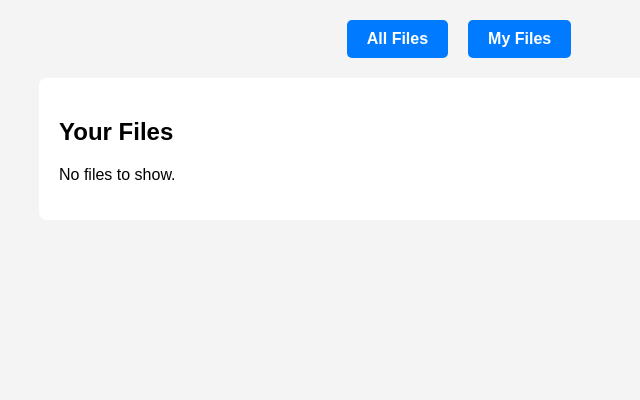
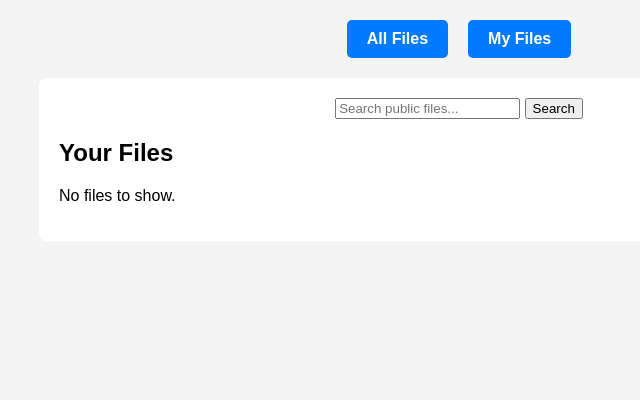
Before and after one commit to obolonua/fakedrive, a Flask app: page /my_files in a window 1280 px wide. Shown: the part 42-442 px from the top of the page, without its empty margins (181-821 px from the left). Run offline with Flask 3, Linux system fonts and the light colour scheme; the visitor is signed in with stand-in values (Sample User, id 1); data comes from the database, SQL or seed files in the repository; data that the repository does not hold is empty.

Commit message:
search option

```diff
--- a/app.py
+++ b/app.py
@@ -66,13 +66,25 @@
     if "username" not in session:
         return redirect("/login")
 
-    sql_files = """
-        SELECT files.id, files.filename, users.username
-        FROM files
-        JOIN users ON files.owner_id = users.id
-        WHERE files.public = 1
-    """
-    files = db.query(sql_files)
+    search_query = request.args.get("q", "").strip()
+
+    if search_query:
+        sql = """
+            SELECT files.id, files.filename, users.username
+            FROM files
+            JOIN users ON files.owner_id = users.id
+            WHERE files.public = 1 AND files.filename LIKE ?
+        """
+        files = db.query(sql, [f"%{search_query}%"])
+
+    else:
+        sql_files = """
+            SELECT files.id, files.filename, users.username
+            FROM files
+            JOIN users ON files.owner_id = users.id
+            WHERE files.public = 1
+        """
+        files = db.query(sql_files)
 
     return render_template("my_fakedrive.html", files=files, view="all")
 
--- a/templates/my_fakedrive.html
+++ b/templates/my_fakedrive.html
@@ -132,6 +132,10 @@
     </div>
 
     <div class="file-list">
+        <form method="GET" action="/my_fakedrive" style="text-align: center; margin-bottom: 20px;">
+            <input type="text" name="q" placeholder="Search public files..." value="{{ request.args.get('q', '') }}">
+            <button type="submit">Search</button>
+        </form>
         <h2>
             {% if view == "all" %}
                 All Public Files
```
